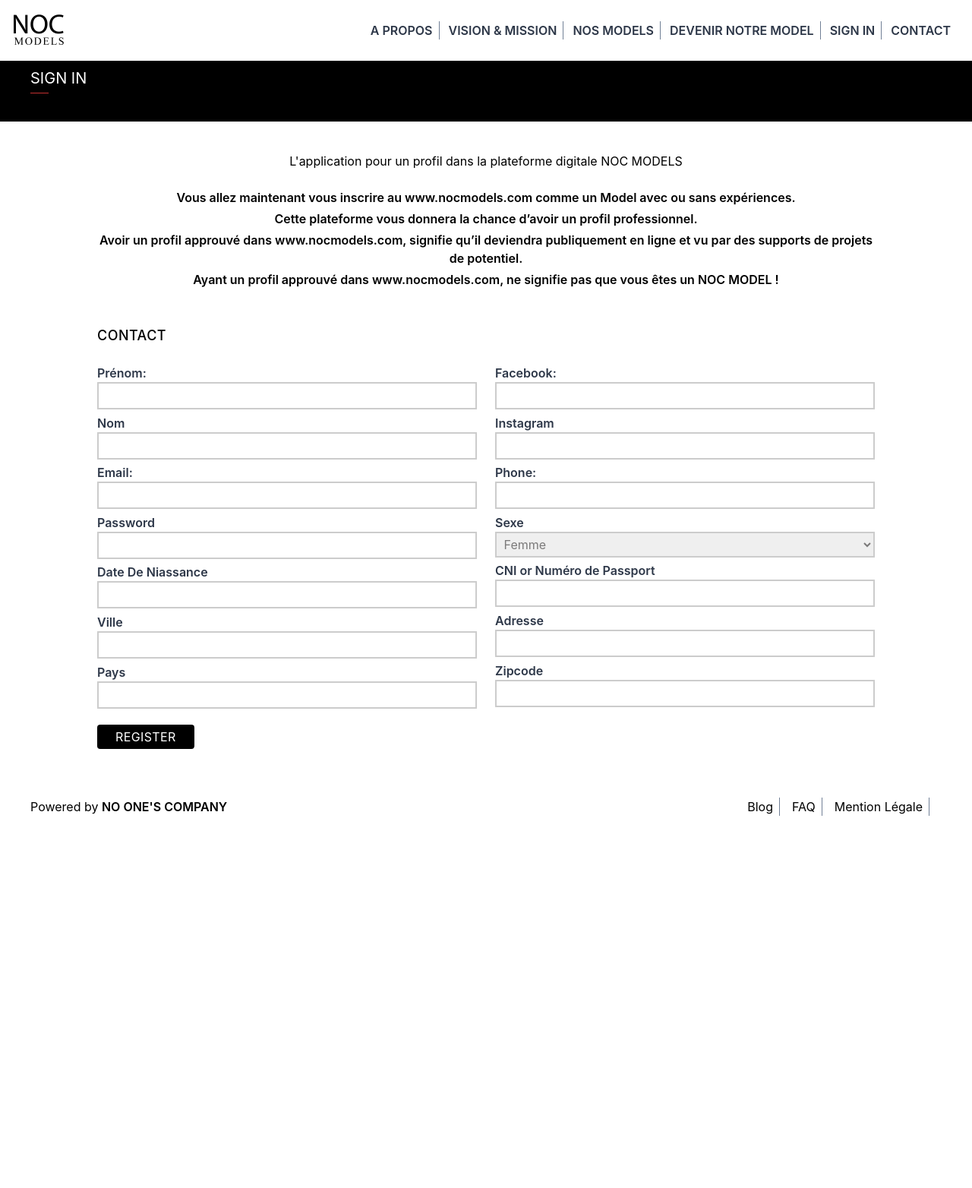
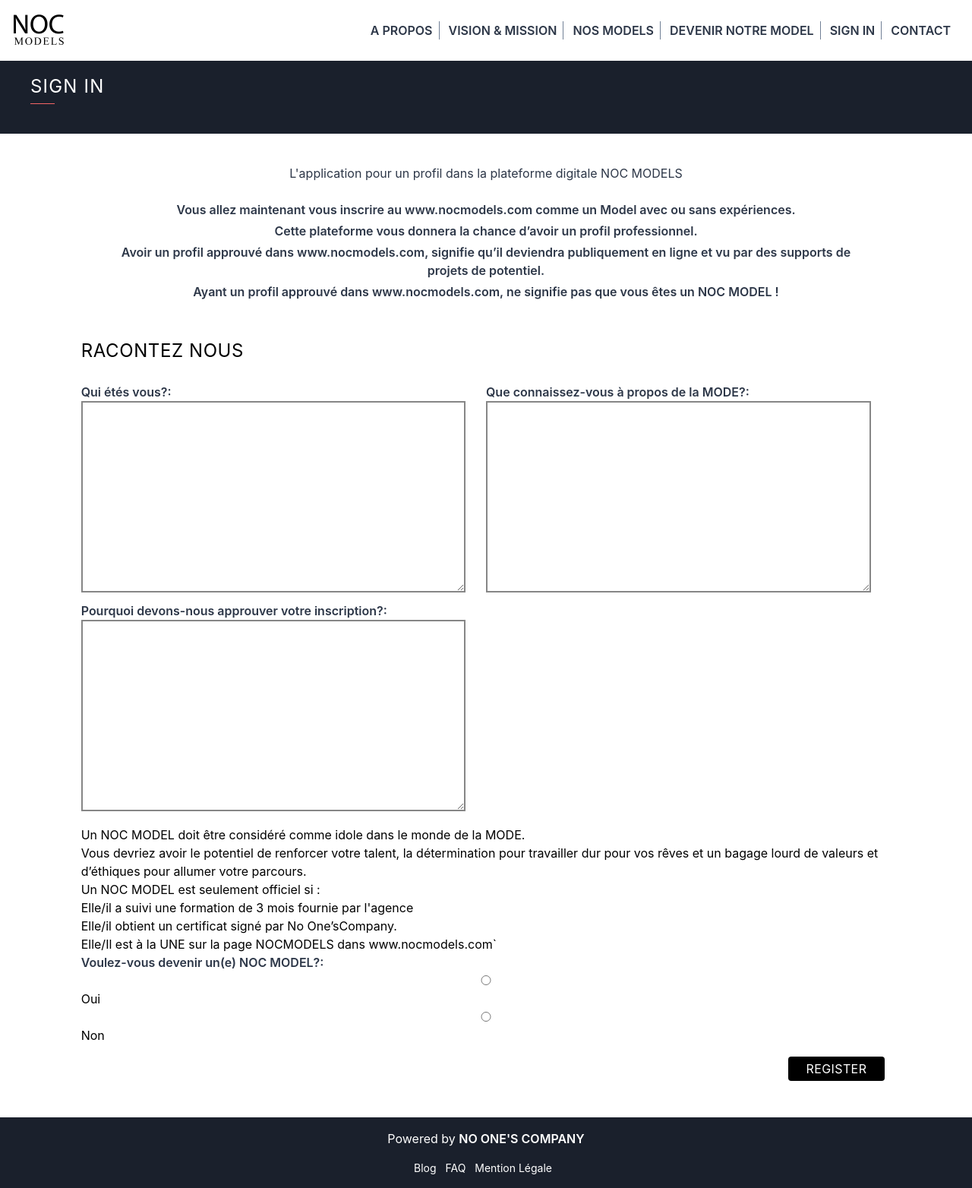
Before and after one commit to soramon0/noones, a Django app: page /accounts/register in a window 1280 px wide. Shown: the whole page at 76% size. Before the commit the page ends 1074 px from the top, so only its background shows below. Run offline with Django 3.2, Linux system fonts and the light colour scheme.

Commit message:
started working on flash messages, added more fields to the database models, and the registeration form

```diff
--- a/app/accounts/forms.py
+++ b/app/accounts/forms.py
@@ -20,3 +20,10 @@ class RegisterForm(forms.Form):
         ('f', 'Femme'),
         ('f', 'Homme'),
     ))
+    q1 = forms.CharField(max_length=500, widget=forms.Textarea)
+    q2 = forms.CharField(max_length=500, widget=forms.Textarea)
+    q3 = forms.CharField(max_length=500, widget=forms.Textarea)
+    q4 = forms.ChoiceField(widget=forms.RadioSelect, choices=(
+        ('y', 'Oui'),
+        ('n', 'Non'),
+    ))
--- a/app/accounts/views.py
+++ b/app/accounts/views.py
@@ -1,5 +1,7 @@
 from django.shortcuts import render
 from core.models import User
+from django.contrib import messages
+
 from models.models import Model
 from .forms import RegisterForm
 
@@ -28,7 +30,8 @@ def register(request):
         handle = f'{first_name.replace(" ", "-")}-{last_name.replace(" ", "-")}'
 
         if User.objects.filter(email=email).exists():
-            print('exists')
+            messages.error(request, 'Email provided is already in use.')
+            return render(request, 'accounts/register.html', {'form': form})
 
         user = User.objects.create_user(email=email, password=password)
 
--- a/app/theme/static_src/src/styles.scss
+++ b/app/theme/static_src/src/styles.scss
@@ -1,6 +1,10 @@
 @tailwind base;
 @tailwind components;
 @tailwind utilities;
+
+.error {
+  @apply mx-2 mt-2 bg-gray-100 border-t-4 border-red-400 px-2 py-5 shadow-lg rounded-sm max-w-lg;
+}
 
 /* Sidenav */
 #sidedrawer {
@@ -17,9 +21,27 @@
 }
 
 .fieldWrapper input,
-.fieldWrapper select {
+.fieldWrapper select,
+.fieldWrapper textarea {
   width: 100%;
-  border: 2px solid #ccc;
+  border: 2px solid #b4b4b4;
   padding: 0.25rem 0.35rem;
   color: #7b7a7a;
+  outline: none;
 }
+
+.fieldWrapper textarea {
+  width: 95%;
+}
+
+.fieldWrapper input:hover,
+.fieldWrapper select:hover,
+.fieldWrapper textarea {
+  border-color: #b8b8b8;
+}
+
+.fieldWrapper input:focus,
+.fieldWrapper select:focus,
+.fieldWrapper textarea {
+  border-color: #868686;
+}
--- a/app/theme/templates/accounts/register.html
+++ b/app/theme/templates/accounts/register.html
@@ -3,7 +3,8 @@
 <!-- Header -->
 {% include "partials/_header.html" with title="Sign in" %}
 
-<section class="md:w-4/5 mx-auto">
+<section class="mx-auto sm:w-10/12">
+  <div class="text-gray-800 text-sm w-11/12 mx-auto sm:text-base">
     <div class="text-center mt-10">
       <p class="mb-6">
         L'application pour un profil dans la plateforme digitale NOC MODELS
@@ -24,13 +25,16 @@
         êtes un NOC MODEL !
       </p>
     </div>
+  </div>
 
-  <h3 class="font-medium uppercase text-lg mt-12 tracking-wide">Contact</h3>
   <form action="{% url 'register' %}" method="post" class="mt-6">
     {% csrf_token %}
     {{ form.non_field_errors }}
-    <div class="flex justify-between">
-      <div class="flex-1 mr-6">
+    <div class="hidden">
+      <h3 class="uppercase text-2xl font-normal mt-12 tracking-wide ml-2">Contact</h3>
+      {% include "partials/_alerts.html" %}
+      <div class="px-2 sm:flex">
+        <div class="sm:flex-1">
           <div class="fieldWrapper">
             <label class="block text-gray-800 font-semibold" for="{{ form.first_name.id_for_label }}">Prénom:</label>
             {{ form.first_name }}
@@ -67,7 +71,7 @@
             {% include "partials/_form_errors.html" with key=form.country %}
           </div>
         </div>
-      <div class="flex-1">
+        <div class="sm:flex-1 sm:ml-4">
           <div class="fieldWrapper">
             <label class="block text-gray-800 font-semibold" for="{{ form.facebook.id_for_label }}">Facebook:</label>
             {{ form.facebook }}
@@ -105,8 +109,48 @@
           </div>
         </div>
       </div>
-    <div class="text-left mt-4">
-      <button type="submit" class="text-center bg-black hover:bg-gray-700 text-white px-6 py-1 uppercase tracking-wide rounded">Register</button>
+    </div>
+    <div class="">
+      <h3 class="mt-12 uppercase text-2xl font-normal tracking-wide">Racontez nous</h3>
+        <div class="mt-6 md:flex md:flex-wrap">
+          <div class="fieldWrapper md:w-1/2">
+            <label class="block text-gray-800 font-semibold" for="{{ form.q1.id_for_label }}">Qui étés vous?:</label>
+            {{ form.q1 }}
+            {% include "partials/_form_errors.html" with key=form.q1 %}
+          </div>
+          <div class="fieldWrapper md:w-1/2">
+            <label class="block text-gray-800 font-semibold" for="{{ form.q2.id_for_label }}">Que connaissez-vous à propos de la MODE?:</label>
+            {{ form.q2 }}
+            {% include "partials/_form_errors.html" with key=form.q2 %}
+          </div>
+          <div class="fieldWrapper md:w-1/2">
+            <label class="block text-gray-800 font-semibold" for="{{ form.q3.id_for_label }}">Pourquoi devons-nous approuver votre inscription?:</label>
+            {{ form.q3 }}
+            {% include "partials/_form_errors.html" with key=form.q3 %}
+          </div>
+        </div>
+        <p class="mt-2">
+          Un NOC MODEL doit être considéré comme idole dans le monde de la MODE.
+        </p>
+        <p>
+          Vous devriez avoir le potentiel de renforcer votre talent, la
+          détermination pour travailler dur pour vos rêves et un bagage lourd de
+          valeurs et d’éthiques pour allumer votre parcours.
+        </p>
+        <p>Un NOC MODEL est seulement officiel si :</p>
+        <ul>
+          <li>Elle/il a suivi une formation de 3 mois fournie par l'agence</li>
+          <li>Elle/il obtient un certificat signé par No One’sCompany.</li>
+          <li>Elle/Il est à la UNE sur la page NOCMODELS dans www.nocmodels.com`</li>
+        </ul>
+        <div class="fieldWrapper">
+          <label class="block text-gray-800 font-semibold" for="{{ form.q4.id_for_label }}">Voulez-vous devenir un(e) NOC MODEL?:</label>
+          {{ form.q4 }}
+          {% include "partials/_form_errors.html" with key=form.q4 %}
+        </div>
+    </div>
+    <div class="text-right mt-4 mx-2">
+      <button type="submit" class="w-full text-center bg-black hover:bg-gray-700 text-white px-6 py-1 uppercase tracking-wide rounded sm:w-auto">Register</button>
     </div>
   </form>
 </section>
--- /dev/null
+++ b/app/theme/templates/partials/_alerts.html
@@ -0,0 +1,10 @@
+{% if messages %} {% for message in messages %}
+<div class="{{message.tags}} mb-6 sm:mx-auto">
+  <strong
+    class="text-white ml-2 text-sm bg-red-400 py-1 px-4 font-medium rounded-full uppercase tracking-wide"
+  >
+    {{ message.tags }}
+  </strong>
+  <span class="ml-1 text-gray-700 text-sm">{{message}}</span>
+</div>
+{% endfor %} {% endif %}
--- a/app/theme/templates/partials/_footer.html
+++ b/app/theme/templates/partials/_footer.html
@@ -1,18 +1,12 @@
-<footer class="flex justify-between mx-10 mb-4 mt-16">
-  <p>
+<footer class="mt-12 py-4 bg-gray-900 text-white">
+  <p class="text-center">
     Powered by <span class="uppercase font-semibold">NO ONE'S COMPANY</span>
   </p>
-  <nav class="capitilize">
-    <ul class="flex justify-between items-center">
-      <li class="mr-4 pr-2 border-r border-gray-600">
-        <a href="/blog" class="footer__nav-link">Blog</a>
-      </li>
-      <li class="mr-4 pr-2 border-r border-gray-600">
-        <a href="faq" class="footer__nav-link">FAQ</a>
-      </li>
-      <li class="mr-4 pr-2 border-r border-gray-600">
-        <a href="légale" class="footer__nav-link">Mention Légale</a>
-      </li>
-    </ul>
+  <nav class="mt-4">
+    <div class="text-center capitlize text-sm font-noramal">
+      <a href="/blog" class="mr-2">Blog</a>
+      <a href="faq" class="mr-2">FAQ</a>
+      <a href="légale" class="mr-2">Mention Légale</a>
+    </div>
   </nav>
 </footer>
--- a/app/theme/templates/partials/_header.html
+++ b/app/theme/templates/partials/_header.html
@@ -1,4 +1,6 @@
-<header class="bg-black text-white h-20 px-10">
-  <h4 class="uppercase text-xl align-top pt-2">{{ title }}</h4>
-  <span class="bg-red-700 h-px w-6 mt-1 block"></span>
+<header class="bg-gray-900 text-white h-24 px-10">
+  <h4 class="uppercase text-2xl py-4 tracking-wider font-normal">
+    {{ title }}
+  </h4>
+  <span class="bg-red-500 h-px w-8 -mt-3 block"></span>
 </header>
```
Also changed, not shown: app/models/models.py (+18 -4 lines), app/models/migrations/0001_initial.py, app/theme/static/css/styles.min.css. Lines whose indentation alone changed are shown as unchanged.
